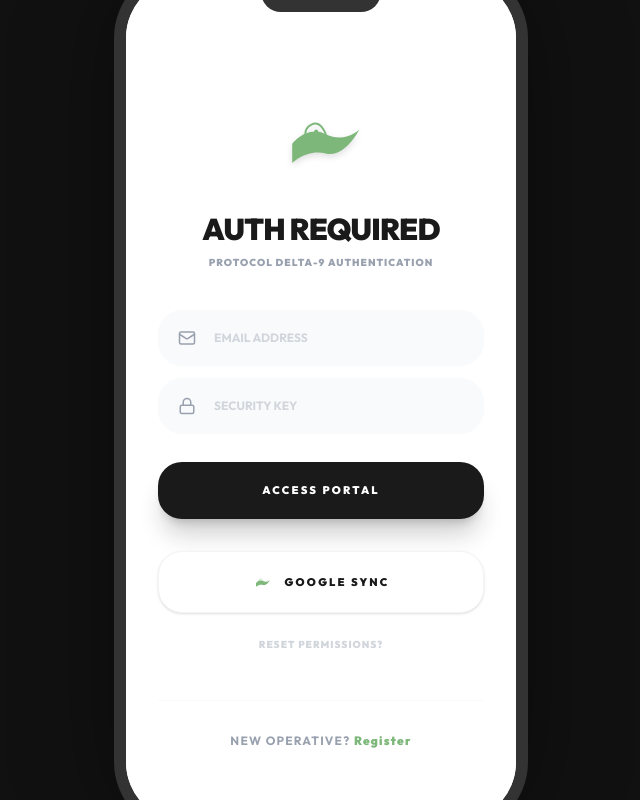
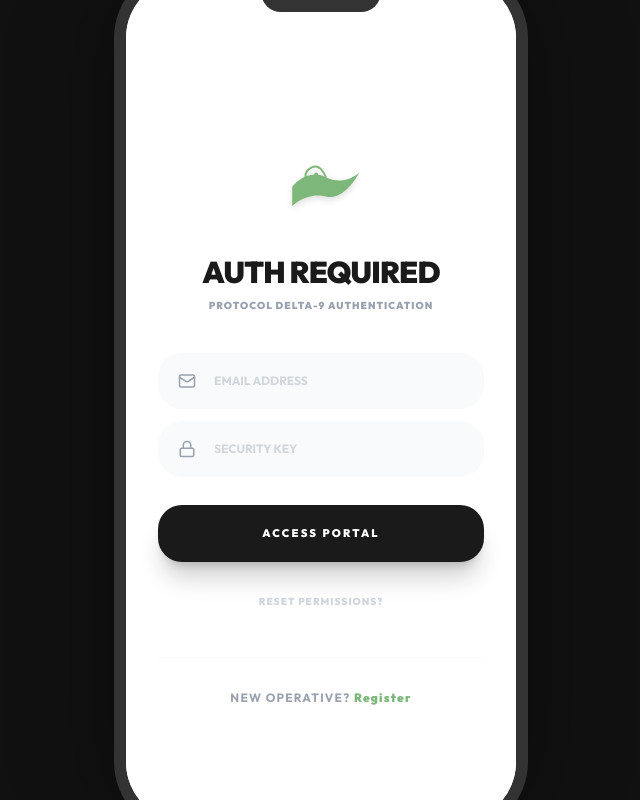
Before and after one commit to expowolf/cleanair, a React (Vite) app: page / in a window 1280 px wide. Shown: the whole page, without its empty margins (319-959 px from the left). Built offline with nearby package versions, Linux system fonts and the light colour scheme; no server answers; the database is empty.

Commit message:
chore: remove Google sign-in button (temporarily disabled)
https://claude.ai/code/session_0161XtJu36rsveL4QtrScVrT

```diff
--- a/src/App.tsx
+++ b/src/App.tsx
@@ -98,20 +98,6 @@ export default function App() {
     };
   }, []);
 
-  const handleGoogleLogin = async () => {
-    try {
-      setLoading(true);
-      const { error } = await supabase.auth.signInWithOAuth({
-        provider: 'google',
-        options: { redirectTo: window.location.origin },
-      });
-      if (error) throw error;
-    } catch (err) {
-      console.error('Login failed', err);
-      setError('Failed to sign in with Google. Please try again.');
-      setLoading(false);
-    }
-  };
 
   const handleEmailAuth = async (e: React.FormEvent) => {
     e.preventDefault();
@@ -314,14 +300,6 @@ export default function App() {
                     {authMode === 'login' && (
                       <div className="flex flex-col gap-6">
                         <button
-                          onClick={handleGoogleLogin}
-                          className="w-full py-5 bg-white border border-gray-100 text-charcoal rounded-[24px] text-[11px] font-black uppercase tracking-[0.2em] flex items-center justify-center gap-3 shadow-sm active:scale-95 transition-all"
-                        >
-                          <BirdLogo className="w-5 h-5 text-sage" />
-                          Google Sync
-                        </button>
-
-                        <button
                           onClick={() => setAuthMode('forgot')}
                           className="text-[10px] text-gray-300 font-black uppercase tracking-widest hover:text-sage transition-colors"
                         >
```
